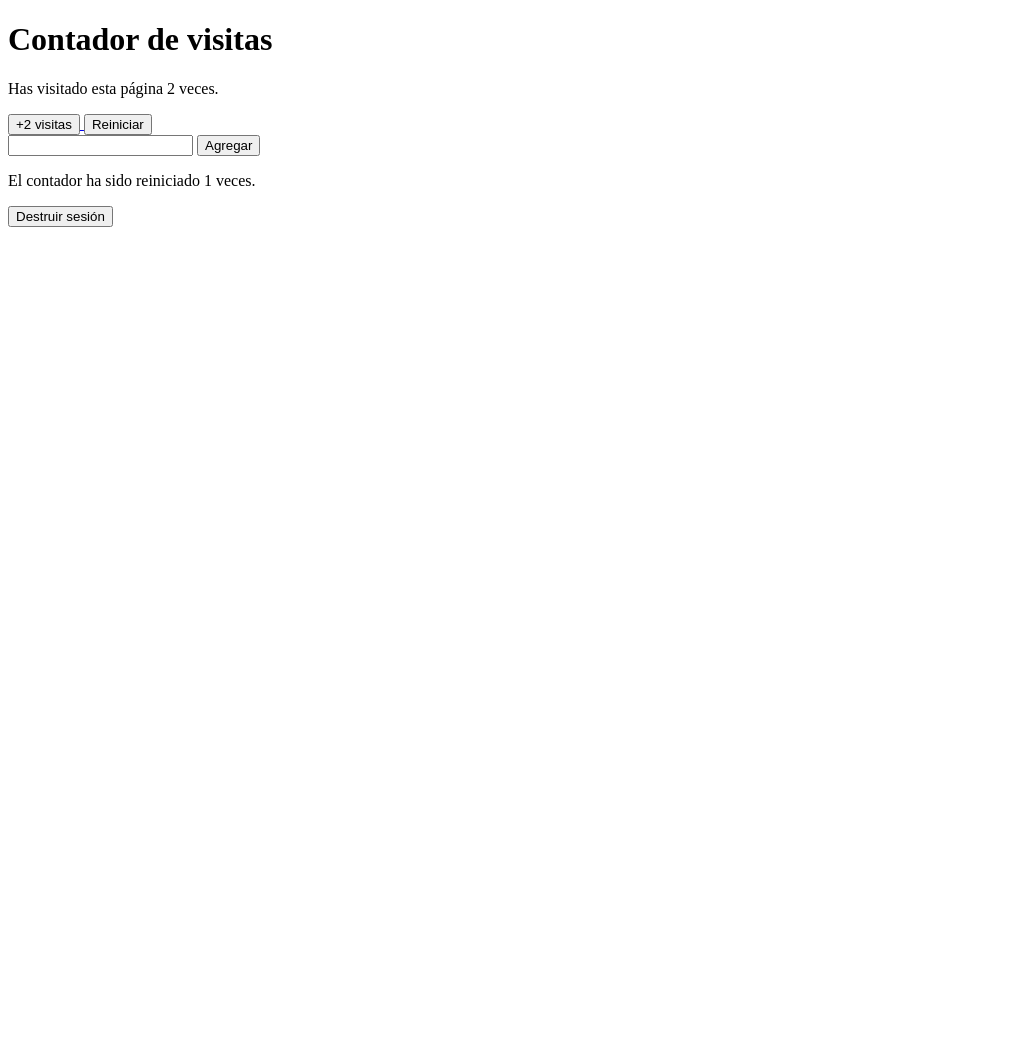
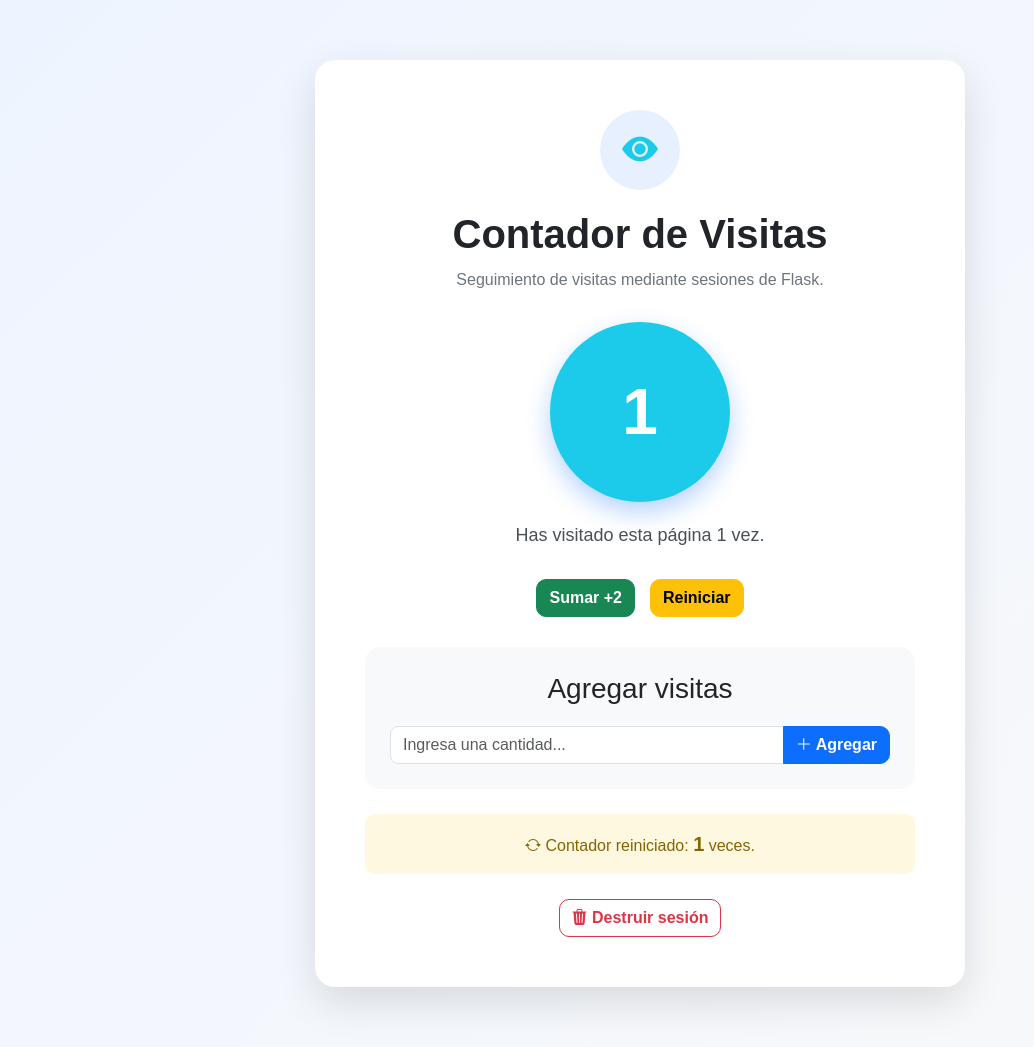
Before and after one commit to alee29304/Skillnest_fullStack, a Flask app: page / in a window 1280 px wide. Shown: the whole page, without its empty margins (0-1034 px from the left). Before the commit the page ends 227 px from the top, so only its background shows below. Run offline with Flask 3, Linux system fonts and the light colour scheme; the visitor is signed in with stand-in values (Sample User, id 1).

Commit message:
core visitas terminado

```diff
--- a/python/cores/visitas_app_alexander_pino/app.py
+++ b/python/cores/visitas_app_alexander_pino/app.py
@@ -1,20 +1,56 @@
-from flask import Flask, render_template, session, redirect, request
+# ==========================================================
+# VISITAS - SESIONES EN FLASK
+# ==========================================================
+
+from flask import (
+    Flask,
+    render_template,
+    request,
+    redirect,
+    url_for,
+    session
+)
+
+
+# ==========================================================
+# CREACIÓN DE LA APLICACIÓN
+# ==========================================================
 
 app = Flask(__name__)
+
+
+# ==========================================================
+# SECRET KEY
+# ==========================================================
 
 app.secret_key = "clave-secreta"
 
 
+# ==========================================================
+# RUTA PRINCIPAL
+# ==========================================================
+
 @app.route("/")
 def index():
 
-    if "visitas" in session:
-        session["visitas"] += 1
-    else:
+    # Si no existe el contador, lo creamos.
+    if "visitas" not in session:
         session["visitas"] = 1
 
+    else:
+        # Si venimos de una acción, no sumamos otra visita.
+        if session.get("accion", False):
+            session["accion"] = False
+
+        else:
+            # Entrada o recarga normal de la página.
+            session["visitas"] += 1
+
+
+    # Inicializar contador de reinicios.
     if "reinicios" not in session:
         session["reinicios"] = 0
+
 
     return render_template(
         "index.html",
@@ -23,31 +59,80 @@ def index():
     )
 
 
-@app.route("/destruir_sesion")
-def destruir_sesion():
-    session.clear()
-    return redirect("/")
-
+# ==========================================================
+# AUMENTAR VISITAS EN 2
+# ==========================================================
 
 @app.route("/sumar_dos")
 def sumar_dos():
+
+    if "visitas" not in session:
+        session["visitas"] = 0
+
     session["visitas"] += 2
-    return redirect("/")
 
+    # Indicar que volvemos desde una acción.
+    session["accion"] = True
+
+    return redirect(url_for("index"))
+
+
+# ==========================================================
+# REINICIAR CONTADOR
+# ==========================================================
 
 @app.route("/reiniciar")
 def reiniciar():
+
+    if "reinicios" not in session:
+        session["reinicios"] = 0
+
+    session["reinicios"] += 1
+
+    # Reiniciar a 0.
     session["visitas"] = 0
-    session["reinicios"] += 1
-    return redirect("/")
 
+    # Evitar que el redirect sume 1.
+    session["accion"] = True
+
+    return redirect(url_for("index"))
+
+
+# ==========================================================
+# SUMAR UNA CANTIDAD PERSONALIZADA
+# ==========================================================
 
 @app.route("/sumar", methods=["POST"])
 def sumar():
-    numero = int(request.form["numero"])
-    session["visitas"] += numero
-    return redirect("/")
 
+    cantidad = int(request.form["cantidad"])
+
+    if "visitas" not in session:
+        session["visitas"] = 0
+
+    session["visitas"] += cantidad
+
+    # Indicar que volvemos desde una acción.
+    session["accion"] = True
+
+    return redirect(url_for("index"))
+
+
+# ==========================================================
+# DESTRUIR TODA LA SESIÓN
+# ==========================================================
+
+@app.route("/destruir_sesion")
+def destruir_sesion():
+
+    session.clear()
+
+    return redirect(url_for("index"))
+
+
+# ==========================================================
+# EJECUTAR APLICACIÓN
+# ==========================================================
 
 if __name__ == "__main__":
     app.run(debug=True)
--- /dev/null
+++ b/python/cores/visitas_app_alexander_pino/static/css/style.css
@@ -0,0 +1,230 @@
+/* ==========================================================
+   CONTADOR DE VISITAS
+   ========================================================== */
+
+
+/* ==========================================================
+   VARIABLES
+   ========================================================== */
+
+:root {
+    --color-primary: #1ccae9;
+    --color-success: #198754;
+    --color-warning: #ffc107;
+    --color-danger: #dc3545;
+    --color-background: #f4f7fb;
+    --color-text: #212529;
+}
+
+
+/* ==========================================================
+   CONFIGURACIÓN GENERAL
+   ========================================================== */
+
+body {
+    min-height: 100vh;
+    background: linear-gradient(135deg, #eef4ff, #f8f9fa);
+    font-family: Arial, Helvetica, sans-serif;
+    color: var(--color-text);
+    display: flex;
+    align-items: center;
+}
+
+
+/* ==========================================================
+   TARJETA PRINCIPAL
+   ========================================================== */
+
+.visitas-card {
+    max-width: 650px;
+    margin: 60px auto;
+    padding: 50px;
+    background: white;
+    border-radius: 20px;
+    box-shadow: 0 15px 40px rgba(0, 0, 0, 0.12);
+    text-align: center;
+}
+
+
+/* ==========================================================
+   ICONO
+   ========================================================== */
+
+.icono {
+    width: 80px;
+    height: 80px;
+    margin: 0 auto 20px;
+    border-radius: 50%;
+    background: #e7f0ff;
+    color: var(--color-primary);
+    display: flex;
+    justify-content: center;
+    align-items: center;
+    font-size: 36px;
+}
+
+
+/* ==========================================================
+   TÍTULO
+   ========================================================== */
+
+.visitas-card h1 {
+    font-weight: bold;
+    margin-bottom: 10px;
+}
+
+
+.descripcion {
+    color: #6c757d;
+    margin-bottom: 30px;
+}
+
+
+/* ==========================================================
+   CONTADOR
+   ========================================================== */
+
+.contador {
+    width: 180px;
+    height: 180px;
+    margin: 0 auto 20px;
+    border-radius: 50%;
+    background: var(--color-primary);
+    color: white;
+    display: flex;
+    justify-content: center;
+    align-items: center;
+    box-shadow: 0 10px 25px rgba(13, 110, 253, 0.3);
+}
+
+
+.contador span {
+    font-size: 64px;
+    font-weight: bold;
+}
+
+
+.texto-visitas {
+    font-size: 18px;
+    color: #495057;
+}
+
+
+/* ==========================================================
+   BOTONES
+   ========================================================== */
+
+.acciones {
+    display: flex;
+    justify-content: center;
+    gap: 15px;
+    margin: 30px 0;
+    flex-wrap: wrap;
+}
+
+
+.btn {
+    border-radius: 10px;
+    font-weight: bold;
+}
+
+
+/* ==========================================================
+   FORMULARIO
+   ========================================================== */
+
+.formulario {
+    margin-top: 30px;
+    padding: 25px;
+    background: #f8f9fa;
+    border-radius: 15px;
+}
+
+
+.formulario h3 {
+    margin-bottom: 20px;
+}
+
+
+.form-control {
+    border-radius: 8px;
+}
+
+
+.input-group .form-control {
+    border-top-right-radius: 0;
+    border-bottom-right-radius: 0;
+}
+
+
+.input-group .btn {
+    border-top-left-radius: 0;
+    border-bottom-left-radius: 0;
+}
+
+
+/* ==========================================================
+   CONTADOR DE REINICIOS
+   ========================================================== */
+
+.reinicios {
+    margin-top: 25px;
+    padding: 15px;
+    background: #fff8e1;
+    border-radius: 10px;
+    color: #856404;
+}
+
+
+.reinicios strong {
+    font-size: 20px;
+}
+
+
+/* ==========================================================
+   DESTRUIR SESIÓN
+   ========================================================== */
+
+.destruir {
+    margin-top: 25px;
+}
+
+
+/* ==========================================================
+   RESPONSIVE
+   ========================================================== */
+
+@media (max-width: 576px) {
+
+    body {
+        display: block;
+    }
+
+
+    .visitas-card {
+        margin: 25px 15px;
+        padding: 30px 20px;
+    }
+
+
+    .contador {
+        width: 140px;
+        height: 140px;
+    }
+
+
+    .contador span {
+        font-size: 48px;
+    }
+
+
+    .acciones {
+        flex-direction: column;
+    }
+
+
+    .acciones .btn {
+        width: 100%;
+    }
+
+}
--- a/python/cores/visitas_app_alexander_pino/templates/index.html
+++ b/python/cores/visitas_app_alexander_pino/templates/index.html
@@ -4,34 +4,76 @@
 <head>
     <meta charset="UTF-8">
     <meta name="viewport" content="width=device-width, initial-scale=1.0">
-    <title>Cantidad de visitas</title>
+    <meta name="author" content="alexanderpino@liceovvh.cl">
+    <title>Contador de Visitas</title>
+    <!-- Bootstrap -->
+    <link href="https://cdn.jsdelivr.net/npm/bootstrap@5.3.7/dist/css/bootstrap.min.css" rel="stylesheet">
+    <!-- Bootstrap Icons -->
+    <link rel="stylesheet" href="https://cdn.jsdelivr.net/npm/bootstrap-icons@1.13.1/font/bootstrap-icons.min.css">
+    <!-- CSS propio -->
+    <link rel="stylesheet" href="{{ url_for('static', filename='css/style.css') }}">
 </head>
 
 <body>
+    <div class="container">
+        <div class="visitas-card">
+            <div class="icono">
+                <i class="bi bi-eye-fill"></i>
+            </div>
 
-    <h1>Contador de visitas</h1>
+            <h1>Contador de Visitas</h1>
+            <p class="descripcion">Seguimiento de visitas mediante sesiones de Flask.</p>
 
-    <p>Has visitado esta página {{ visitas }} veces.</p>
+            <!-- CONTADOR -->
+            <div class="contador">
+                <span>{{ visitas }}</span>
+            </div>
 
-    <a href="/sumar_dos">
-        <button>+2 visitas</button>
-    </a>
+            <p class="texto-visitas">
+                {% if visitas == 1 %}
+                Has visitado esta página 1 vez.
+                {% else %}
+                Has visitado esta página {{ visitas }} veces.
+                {% endif %}
+            </p>
 
-    <a href="/reiniciar">
-        <button>Reiniciar</button>
-    </a>
+            <!-- BOTONES -->
+            <div class="acciones">
+                <a href="{{ url_for('sumar_dos') }}" class="btn btn-success">
+                    Sumar +2
+                </a>
+                <a href="{{ url_for('reiniciar') }}" class="btn btn-warning">
+                    Reiniciar
+                </a>
+            </div>
 
-    <form action="/sumar" method="POST">
-        <input type="number" name="numero" required>
-        <button type="submit">Agregar</button>
-    </form>
+            <!-- FORMULARIO PERSONALIZADO -->
+            <div class="formulario">
+                <h3>Agregar visitas</h3>
+                <form action="{{ url_for('sumar') }}" method="POST">
+                    <div class="input-group">
+                        <input type="number" name="cantidad" min="1" class="form-control"
+                            placeholder="Ingresa una cantidad..." required>
+                        <button type="submit" class="btn btn-primary">
+                            <i class="bi bi-plus-lg"></i> Agregar
+                        </button>
+                    </div>
+                </form>
+            </div>
 
-    <p>El contador ha sido reiniciado {{ reinicios }} veces.</p>
+            <!-- REINICIOS -->
+            <div class="reinicios">
+                <i class="bi bi-arrow-repeat"></i> Contador reiniciado: <strong>{{ reinicios }}</strong> veces.
+            </div>
 
-    <a href="/destruir_sesion">
-        <button>Destruir sesión</button>
-    </a>
-
+            <!-- DESTRUIR SESIÓN -->
+            <div class="destruir">
+                <a href="{{ url_for('destruir_sesion') }}" class="btn btn-outline-danger">
+                    <i class="bi bi-trash3-fill"></i> Destruir sesión
+                </a>
+            </div>
+        </div>
+    </div>
 </body>
 
 </html>
```
Also changed, not shown: 2 other files.
